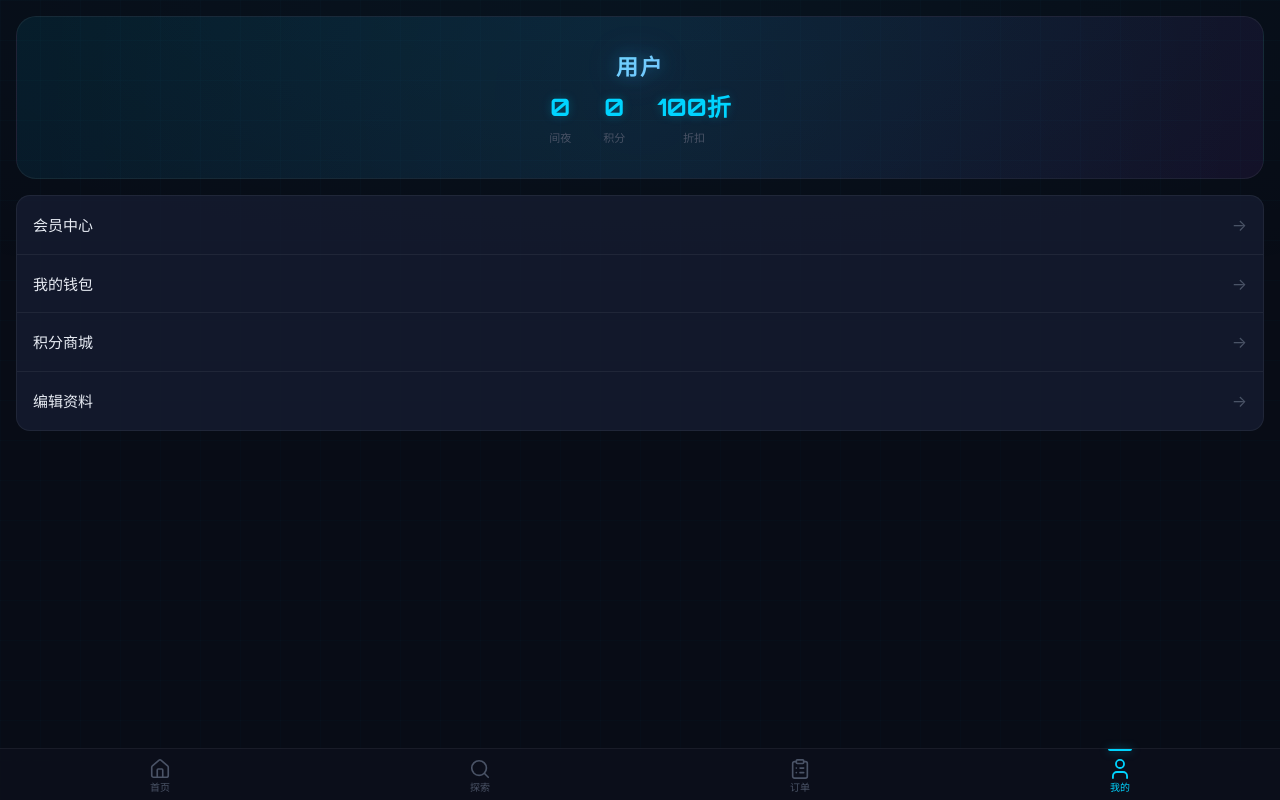
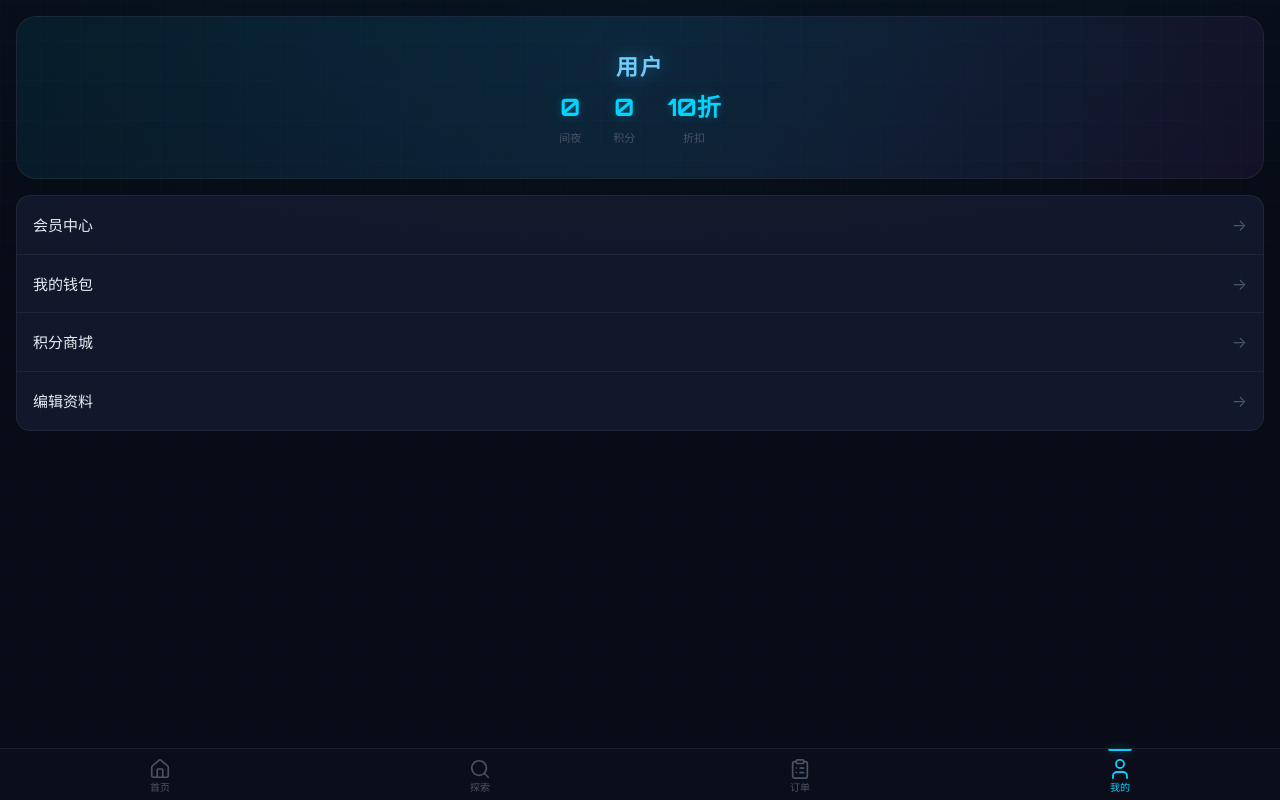
Before and after one commit to WuXianHotel/WuXian, a Vue app in the folder h5/: page /h5/profile in a window 1280 px wide. Built offline with nearby package versions, Linux system fonts and the light colour scheme; no server answers; sample sign-in values are in the browser's storage.

Commit message:
fix: 折扣显示错误 - discount倍率*10转换为折（铜牌会员从1折修正为10折）

```diff
--- a/h5/src/views/Member.vue
+++ b/h5/src/views/Member.vue
@@ -19,7 +19,7 @@
             <span class="member__stat-label">间夜</span>
           </div>
           <div class="member__stat">
-            <span class="member__stat-val">{{ info.discount || 100 }}折</span>
+            <span class="member__stat-val">{{ fmtDiscount(info.discount) }}</span>
             <span class="member__stat-label">折扣</span>
           </div>
         </div>
@@ -67,6 +67,12 @@ const pointsHistory = ref([]);
 const pointsLoading = ref(true);
 
 const privileges = ['会员专享折扣', '积分抵现', '延迟退房', '生日礼遇'];
+
+// DB 存的是倍率（1.00=原价/0.95=九五折），*10 转换为 折
+function fmtDiscount(val) {
+  const d = (Number(val) || 1) * 10;
+  return d % 1 === 0 ? Math.round(d) + '折' : d.toFixed(1) + '折';
+}
 
 onMounted(async () => {
   try {
--- a/h5/src/views/MemberLevel.vue
+++ b/h5/src/views/MemberLevel.vue
@@ -10,7 +10,7 @@
         <div class="ml__info">
           <h3 class="ml__name">{{ level.name }}</h3>
           <p class="ml__desc">消费 {{ level.min_nights || 0 }} 间夜后升级</p>
-          <p class="ml__discount">折扣：{{ level.discount || 100 }}折</p>
+          <p class="ml__discount">折扣：{{ fmtDiscount(level.discount) }}</p>
         </div>
         <span v-if="level.is_current" class="ml__current-badge">当前</span>
       </div>
@@ -26,6 +26,12 @@ import api from '../utils/api.js';
 
 const levels = ref([]);
 const loading = ref(true);
+
+// DB 存的是倍率（1.00=原价/0.95=九五折），*10 转换为 折
+function fmtDiscount(val) {
+  const d = (Number(val) || 1) * 10;
+  return d % 1 === 0 ? Math.round(d) + '折' : d.toFixed(1) + '折';
+}
 
 onMounted(async () => {
   try {
--- a/h5/src/views/Profile.vue
+++ b/h5/src/views/Profile.vue
@@ -7,7 +7,7 @@
       <div class="profile__stats">
         <div class="profile__stat"><strong>{{ user.total_nights||0 }}</strong><span>间夜</span></div>
         <div class="profile__stat"><strong>{{ user.points||0 }}</strong><span>积分</span></div>
-        <div class="profile__stat"><strong>{{ user.discount||100 }}折</strong><span>折扣</span></div>
+        <div class="profile__stat"><strong>{{ fmtDiscount(user.discount) }}</strong><span>折扣</span></div>
       </div>
     </div>
 
@@ -33,6 +33,12 @@ const menuItems = [
   { path: '/mall', label: '积分商城' },
   { path: '/profile/edit', label: '编辑资料' },
 ];
+
+// DB 存的是倍率（1.00=原价/0.95=九五折），*10 转换为 折
+function fmtDiscount(val) {
+  const d = (Number(val) || 1) * 10;
+  return d % 1 === 0 ? Math.round(d) + '折' : d.toFixed(1) + '折';
+}
 
 onMounted(async () => { try { const r = await api.getProfile(); user.value = r.data || {}; } catch {} });
 function go(p) { router.push(p); }
```
